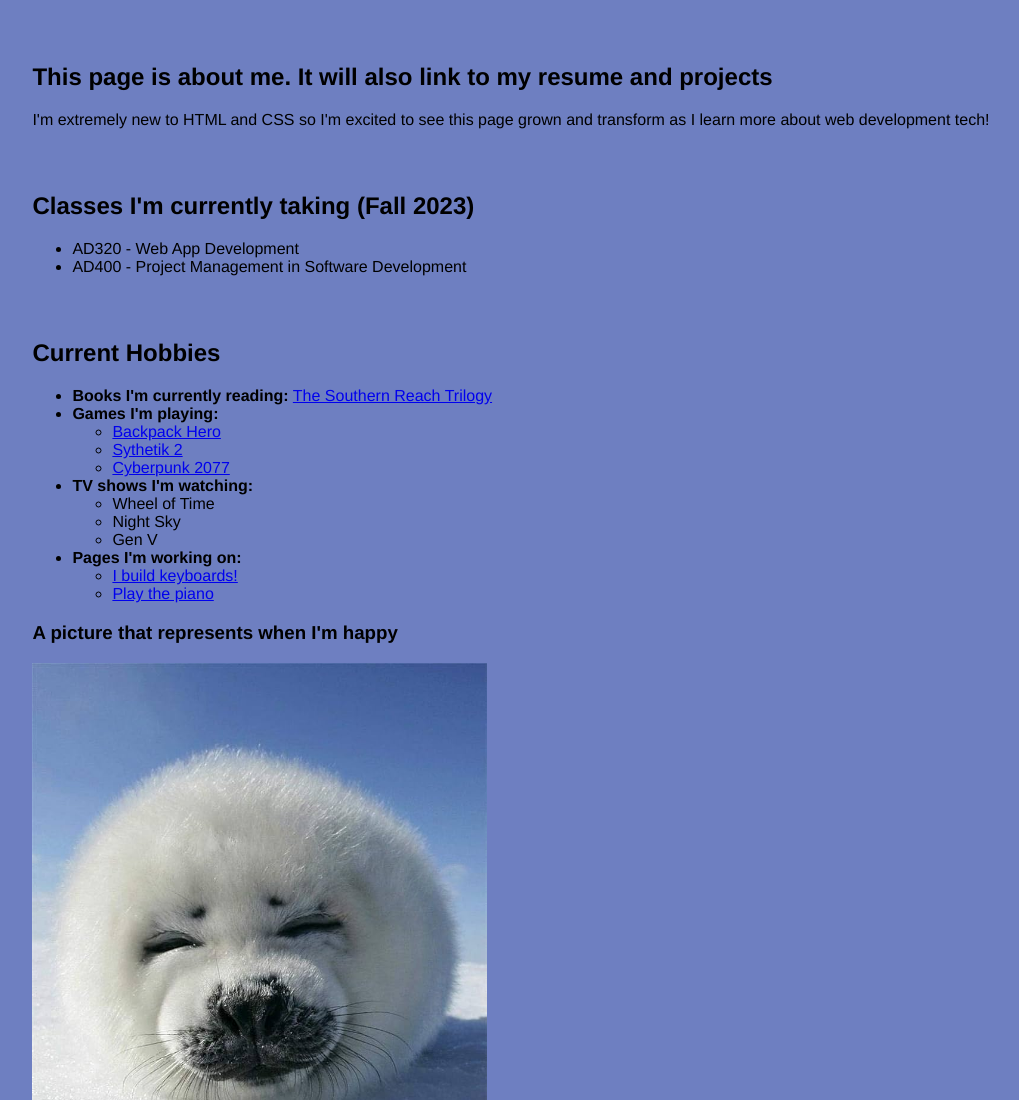
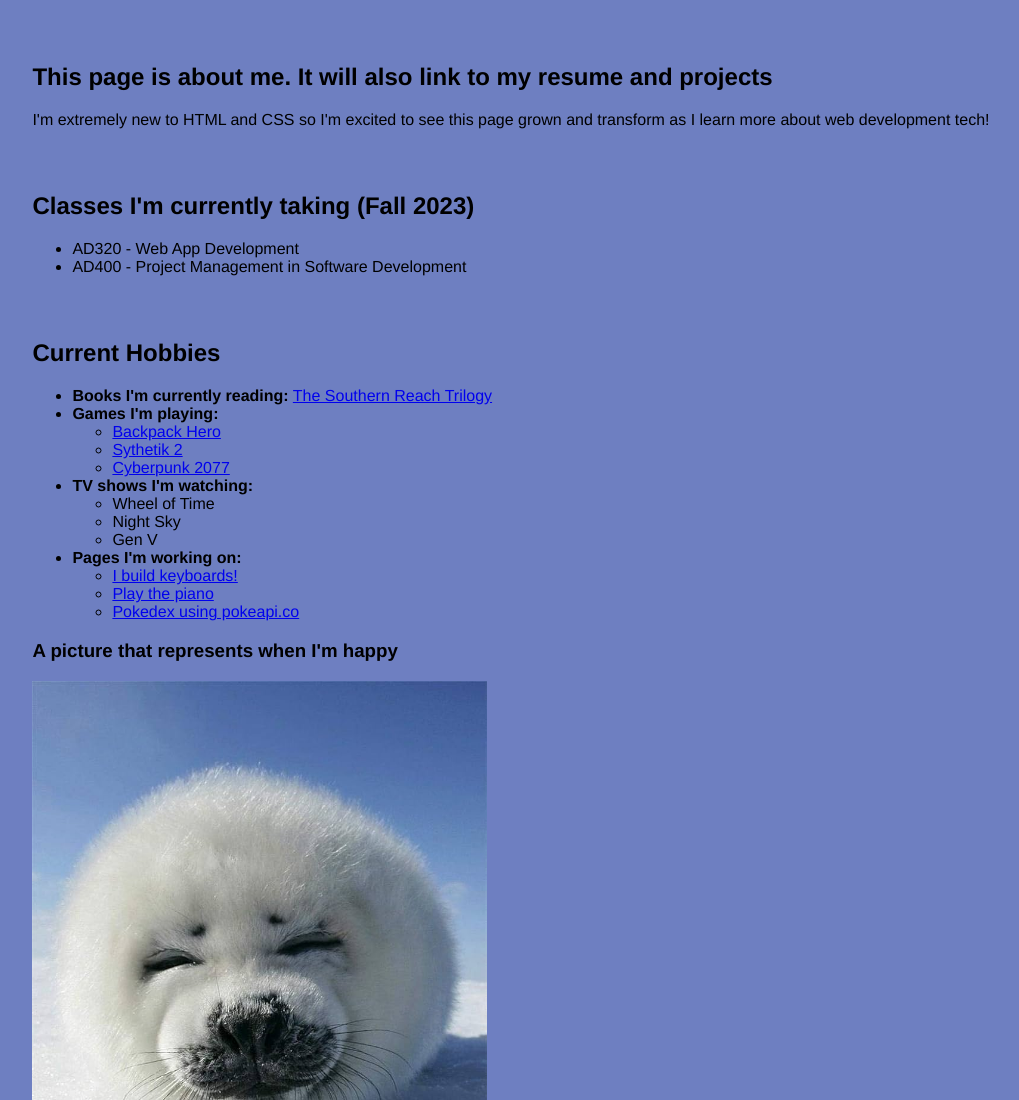
Before and after one commit to ProfessorCattington/AD320_Creative_Project, a plain HTML site: page about.html in a window 1280 px wide. Shown: the top 1100 px of the page, without its empty margins (102-1121 px from the left). Drawn offline with Linux system fonts and the light colour scheme.

Commit message:
linked to about page

```diff
--- a/about.html
+++ b/about.html
@@ -53,6 +53,7 @@
           <ul>
             <li><a href = "keyboards.html">I build keyboards!</a><strong></strong></li>
             <li><a href = "piano_index.html">Play the piano</a><strong></strong></li>
+            <li><a href = "pokeapi_index.html">Pokedex using pokeapi.co</a><strong></strong></li>
           </ul>
       </ul>
 
```
Also changed, not shown: pokeapi_index.html (+1 -0 lines).
